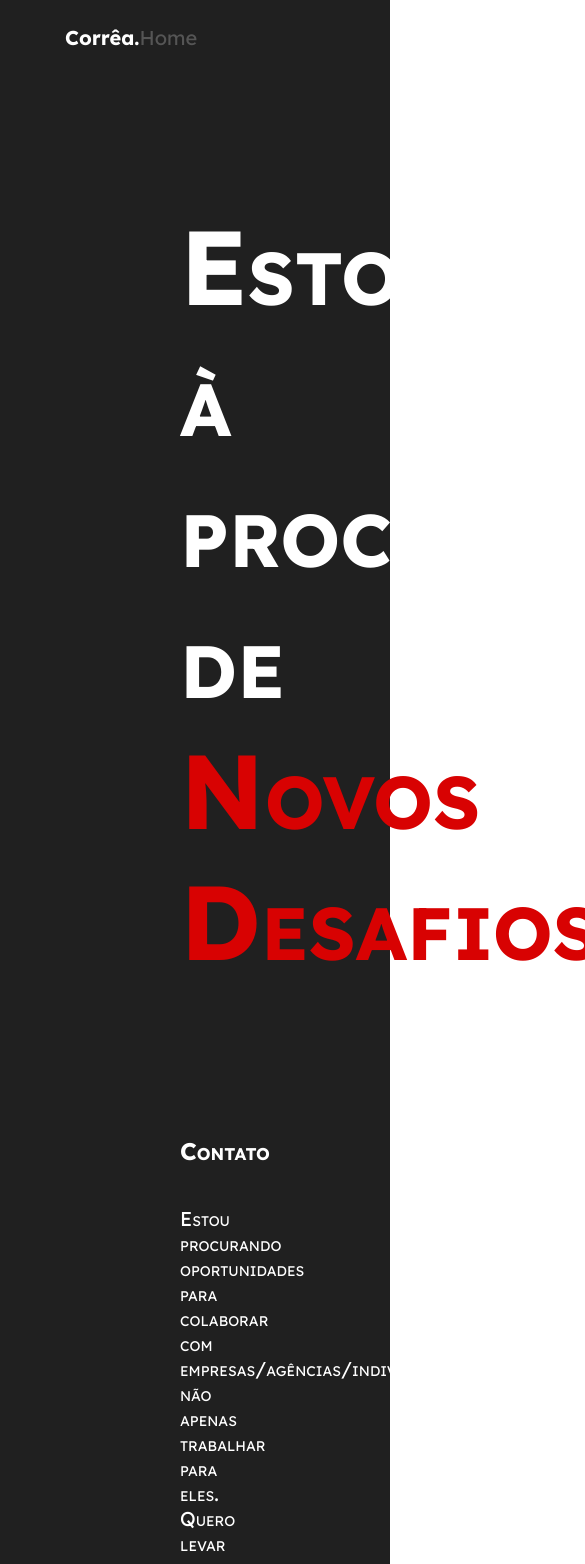
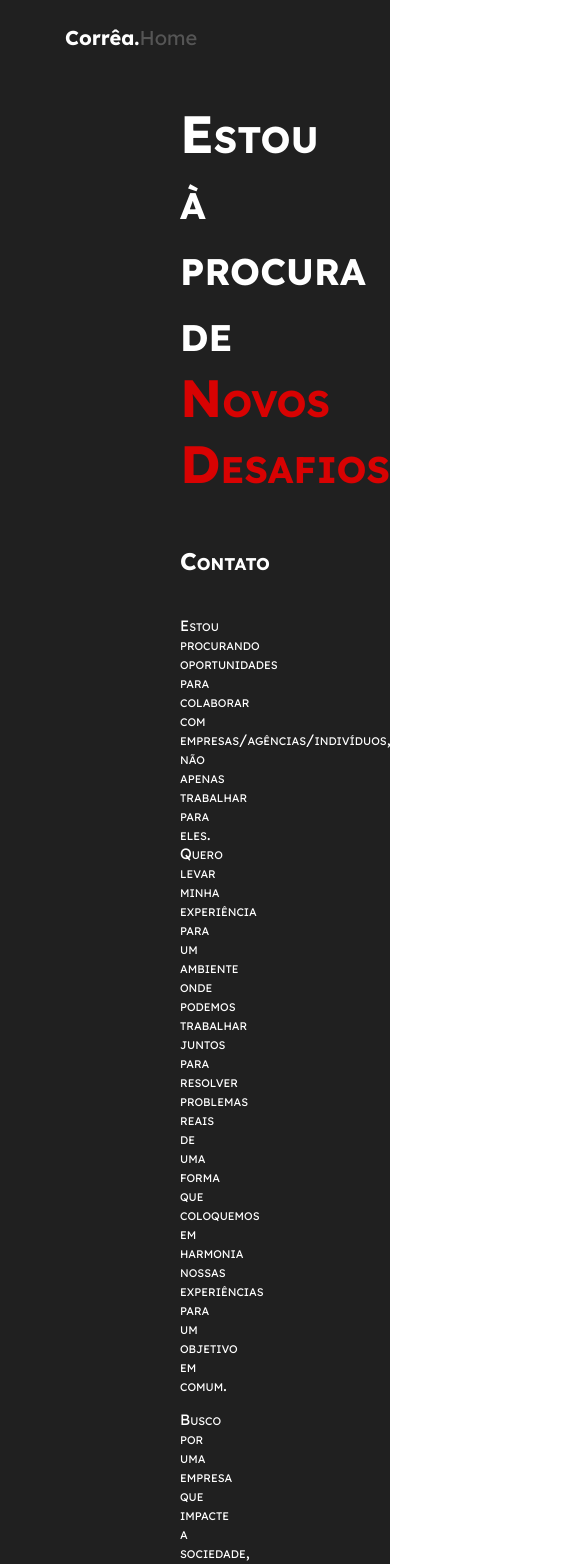
Before and after one commit to edmcorrea/portifolio, a React (Create React App) app: page /contact in a window 390 px wide. Shown: the top 1564 px of the page, 585 px wide, since content can reach past the window. Built offline with nearby package versions, Linux system fonts and the light colour scheme.

Commit message:
adding responsive styles - contact page

```diff
--- a/src/styles/contact.css
+++ b/src/styles/contact.css
@@ -14,7 +14,6 @@
 .name-contact {
   font-size: 70px;
   padding: 150px 0;
-  /* border: 1px solid red; */
 }
 
 .intro-contact h2 {
@@ -47,3 +46,27 @@
   padding-bottom: 25px;
   text-decoration: none;
 }
+
+@media (max-width: 900px) {
+  .name-contact {
+    font-size: 50px;
+    padding: 50px 0;
+  }
+}
+
+@media (max-width: 660px) {
+  .name-contact {
+    font-size: 35px;
+    padding: 50px 0;
+  }
+
+  .intro-contact p {
+    font-size: 15px;
+    padding-bottom: 15px;
+  }
+
+  .intro-contact a {
+    font-size: 15px;
+  padding-bottom: 20px;
+  }
+}
```
